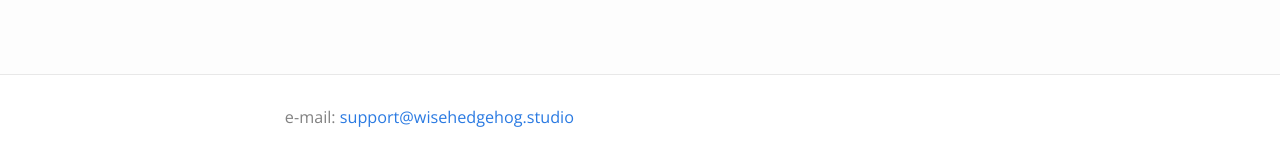
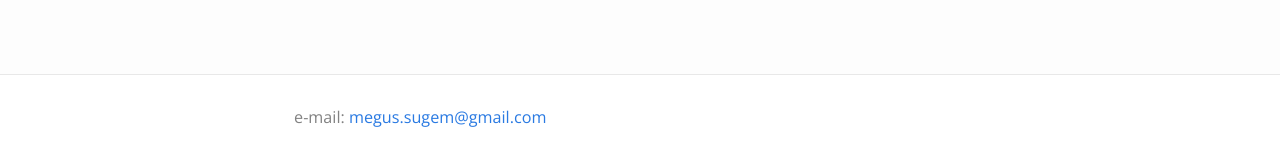
Before and after one commit to Megus/wisehedgehog.studio, a Jekyll site: the page built from about.md, in a window 1280 px wide. Shown: the part 694-860 px from the top of the page. Built offline with Jekyll 4.4.1, drawn with Linux system fonts in a browser that asks for light colours.

Commit message:
Changed email

```diff
--- a/_config.yml
+++ b/_config.yml
@@ -1,5 +1,5 @@
 title: Wise Hedgehog Studio
-email: info@wisehedgehog.studio
+email: megus.sugem@gmail.com
 description: >
   A small indie game and app development studio
 baseurl: ""
--- a/_includes/footer.html
+++ b/_includes/footer.html
@@ -4,7 +4,7 @@
   <div class="wrapper">
     <div class="footer-col-wrapper">
       <div class="footer-col">
-        e-mail: <a class="u-email" href="mailto:support@wisehedgehog.studio">support@wisehedgehog.studio</a>
+        e-mail: <a class="u-email" href="mailto:megus.sugem@gmail.com">megus.sugem@gmail.com</a>
       </div>
       <div class="footer-col">
         <a href="https://twitter.com/wise_hedgehog"><svg viewbox="0 0 16 16" class="social-icon"><use xlink:href="{{ '/assets/minima-social-icons.svg#twitter' | relative_url }}"></use></svg></a>
```
